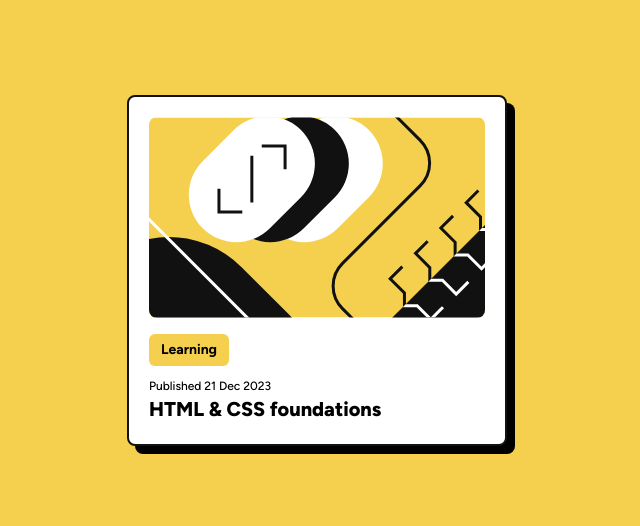
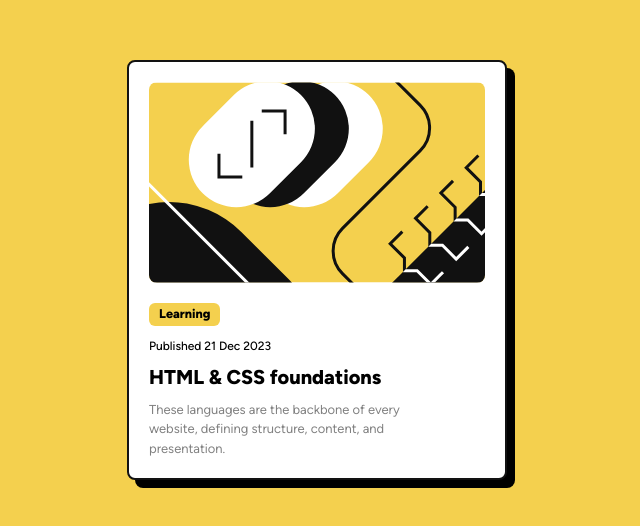
Before and after one commit to mirkobozzetto/blog-preview-card, a website: page index.html in a window 1280 px wide. Shown: the part 130-656 px from the top of the page, without its empty margins (323-963 px from the left). Drawn offline with Linux system fonts and the light colour scheme.

Commit message:
chore: Update HTML and CSS for blog preview card

```diff
--- a/index.html
+++ b/index.html
@@ -30,13 +30,21 @@
         </div>
         <!-- #tag -->
         <p
-          class="inline-block bg-yellow mt-4 px-3 py-1.5 rounded-md font-bold text-sm"
+          class="inline-block bg-yellow mt-5 px-2.5 py-0.5 rounded-md font-extra-bold text-[0.79rem]"
         >
           Learning
         </p>
         <!-- date -->
         <p class="mt-3 font-medium text-xs">Published 21 Dec 2023</p>
-        <h1 class="font-extra-bold text-[1.25rem]">HTML & CSS foundations</h1>
+        <h1 class="my-2 font-extra-bold text-[1.25rem]">
+          HTML & CSS foundations
+        </h1>
+        <!-- caption -->
+        <figcaption class="block text-[0.81rem] text-grey">
+          <span class="block">These languages are the backbone of every</span>
+          <span class="block">website, defining structure, content, and</span>
+          <span class="block">presentation.</span>
+        </figcaption>
       </section>
     </main>
   </body>
```
Also changed, not shown: src/output.css.
